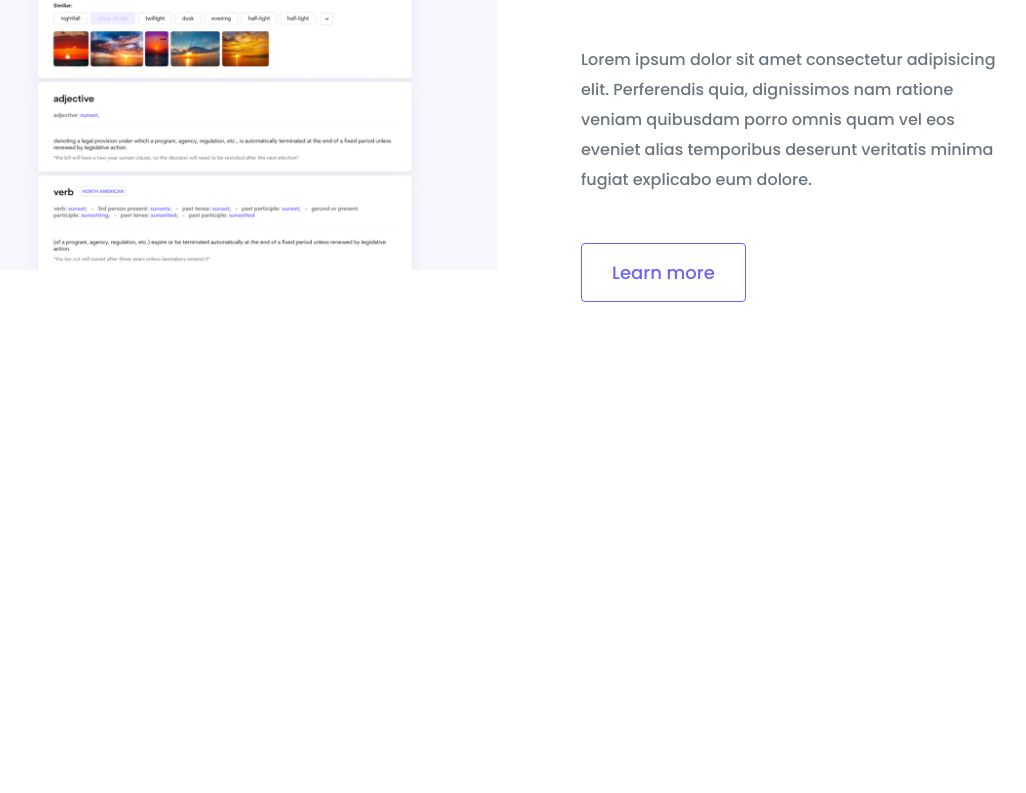
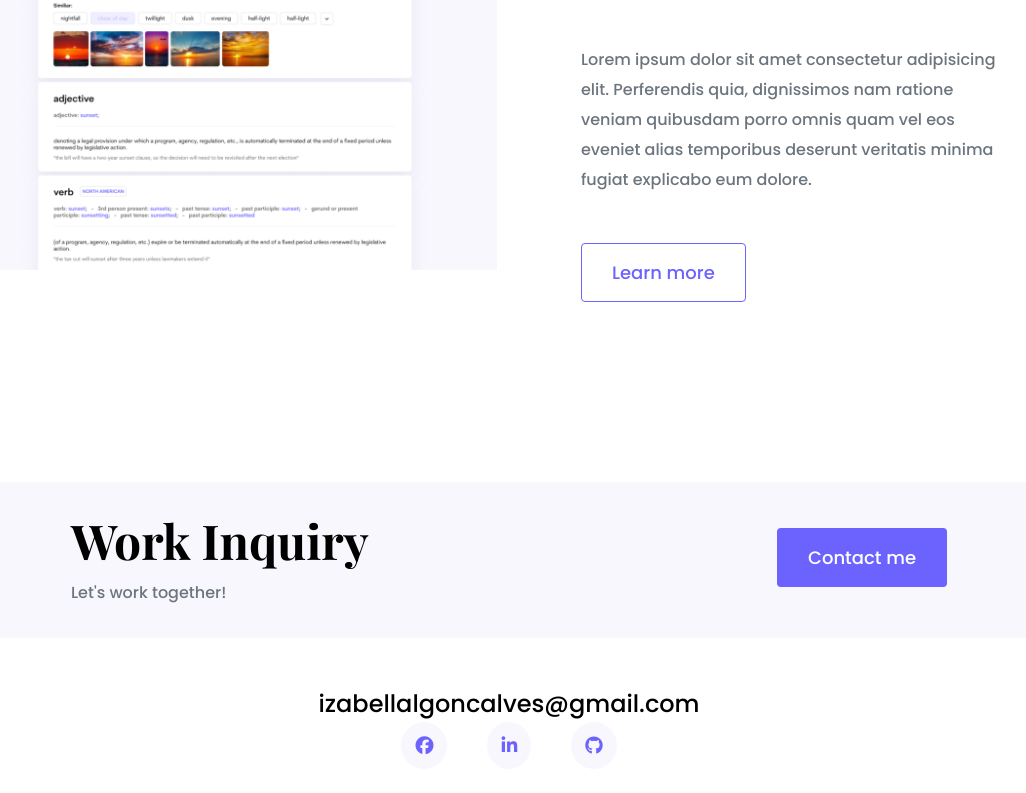
Before and after one commit to Izabellalealg/portfolio-project, a plain HTML site: page index.html in a window 1280 px wide. Shown: the part 2469-3262 px from the top of the page, without its empty margins (131-1157 px from the left). Before the commit the page ends 2891 px from the top, so only its background shows below. Drawn offline with nearby package versions, Linux system fonts and the light colour scheme.

Commit message:
added footer

```diff
--- a/index.html
+++ b/index.html
@@ -118,6 +118,35 @@
           </div>
         </div>
       </div>
+      <footer>
+        <div
+          class="contact-box d-flex justify-content-between mb-5 d-none d-md-flex"
+        >
+          <div>
+            <h4>Work Inquiry</h4>
+            <p class="text-muted">Let's work together!</p>
+          </div>
+          <div>
+            <a href="" class="btn btn-branding mt-3">Contact me</a>
+          </div>
+        </div>
+        <div class="d-flex justify-content-center">
+          <a href="mailto:izabellalgoncalves@gmail.com" class="email-link"
+            >izabellalgoncalves@gmail.com</a
+          >
+        </div>
+        <div class="social-links d-flex justify-content-center">
+          <a href="https://web.facebook.com/izabellalealg/">
+            <i class="fa-brands fa-facebook" target="_blank"></i>
+          </a>
+          <a href="www.linkedin.com/in/izabellalg" target="_blank">
+            <i class="fa-brands fa-linkedin-in"></i>
+          </a>
+          <a href="https://github.com/Izabellalealg" target="_blank">
+            <i class="fa-brands fa-github"></i>
+          </a>
+        </div>
+      </footer>
     </div>
   </body>
 </html>
--- a/styles/portfolio.css
+++ b/styles/portfolio.css
@@ -29,6 +29,10 @@ h1 {
 
 h2 {
   font-size: 64px;
+}
+
+h4 {
+  font-size: 48px;
 }
 
 p {
@@ -137,6 +141,46 @@ nav a:hover,
 nav li.active a {
   color: var(--branding-color);
 }
+
+footer {
+  margin: 60px 0;
+}
+
+footer .contact-box {
+  background-color: var(--secondary-color);
+  padding: 30px 120px;
+  border-radius: 10px;
+}
+
+footer .contact-box p {
+  margin: 0;
+}
+
+footer .email-link {
+  text-decoration: none;
+  color: black;
+  font-size: 24px;
+}
+
+footer .email-link:hover {
+  color: var(--branding-color);
+}
+
+footer .social-links a {
+  margin: 0 20px;
+  color: var(--branding-color);
+  background-color: var(--secondary-color);
+  font-size: 18px;
+  padding: 10px 14px;
+  border-radius: 50%;
+  transition: all 100ms ease-in-out;
+}
+
+footer .social-links a:hover {
+  color: white;
+  background-color: var(--branding-color);
+}
+
 @media (max-width: 900px) {
   h1 {
     font-size: 44px;
@@ -147,6 +191,9 @@ nav li.active a {
     font-size: 44px;
   }
 
+  h4 {
+    font-size: 26px;
+  }
   .hero {
     padding: 80px 20px;
   }
```
Also changed, not shown: contact.html (+8 -4 lines).
